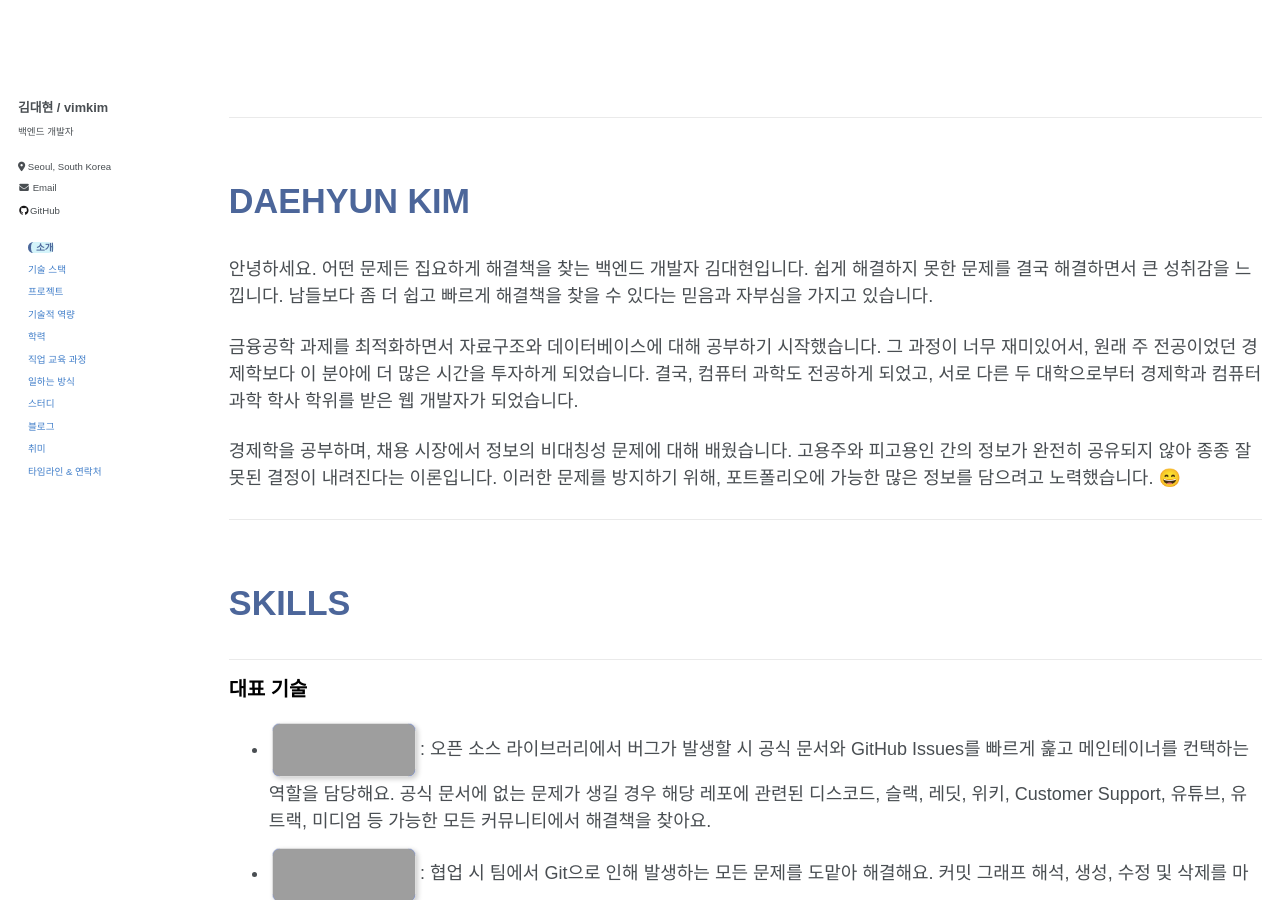
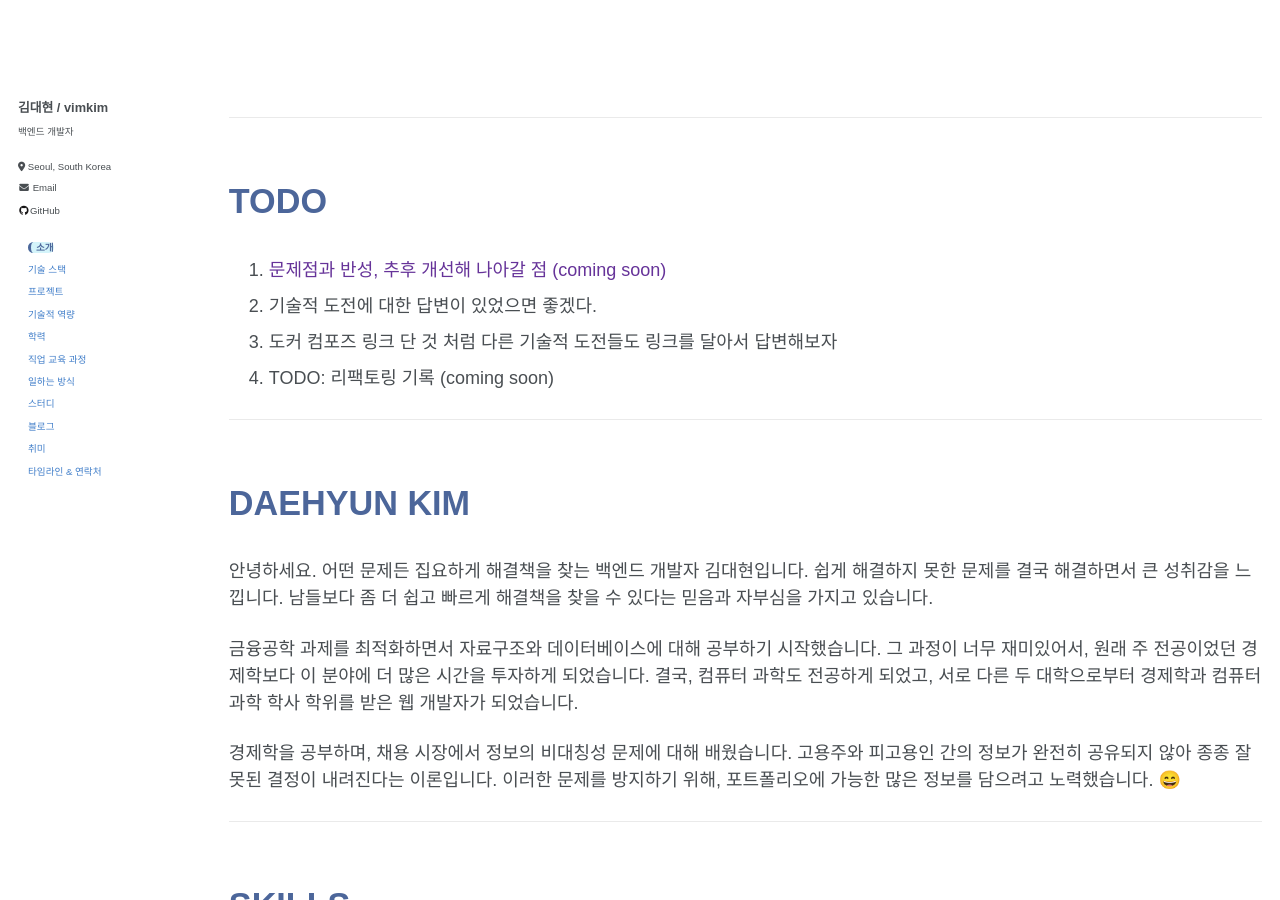
Before and after one commit to vimkim/vimkim.github.io, a Jekyll site: the page built from _pages/about.md, in a window 1280 px wide and 900 px high. Built offline with Jekyll 4.4.1, drawn with Linux system fonts in a browser that asks for light colours; some web fonts are replaced; some of the changed text lies outside the part shown; grey boxes are pictures that could not be loaded.

Commit message:
baekjoonrooms deploy link

```diff
--- a/_pages/about.md
+++ b/_pages/about.md
@@ -6,6 +6,12 @@
   - /about/
   - /about.html
 ---
+
+## TODO
+1. [문제점과 반성, 추후 개선해 나아갈 점 (coming soon)]()
+2. 기술적 도전에 대한 답변이 있었으면 좋겠다.
+3. 도커 컴포즈 링크 단 것 처럼 다른 기술적 도전들도 링크를 달아서 답변해보자
+4. TODO: 리팩토링 기록 (coming soon)
 
 <div style="page-break-after: always;"></div>
 
@@ -108,6 +114,7 @@
     - Https에서 WebSocket이 작동을 안 한 버그의 원인은 무엇인가요?
   - Git:
     - 중간 점검을 해보니 Git Graph가 너무 복잡한데 브랜칭 전략을 어떻게 수정해야 협업에 더 효율적일까요?
+- 배포 링크: <https://baekjoonrooms.com>
 - Go to GitHub: [<img src="https://github.githubassets.com/images/modules/logos_page/GitHub-Mark.png" width="40" class="button_image"/>](https://github.com/boostcampwm2023/web15-BaekjoonRooms)
 
 ### 📝 SurveyIT (진행 중) (2024.2 ~ )
```
